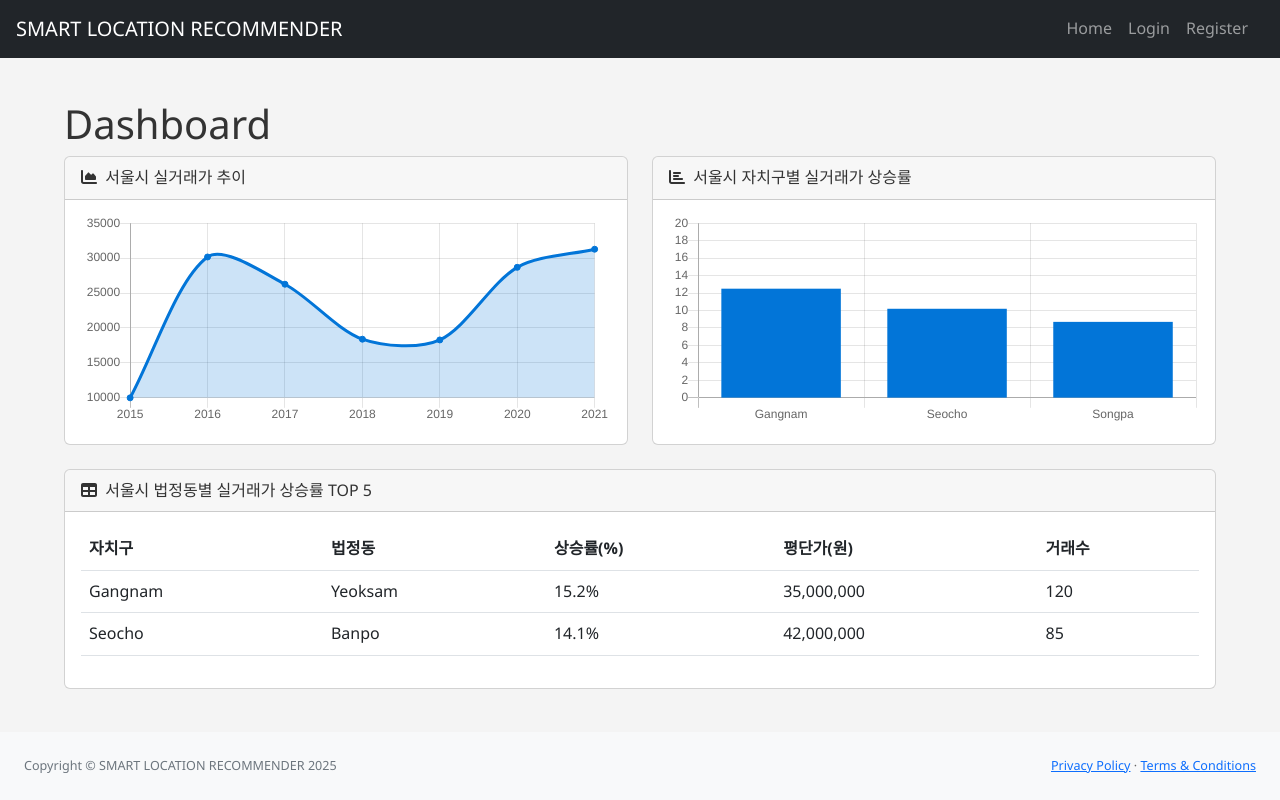
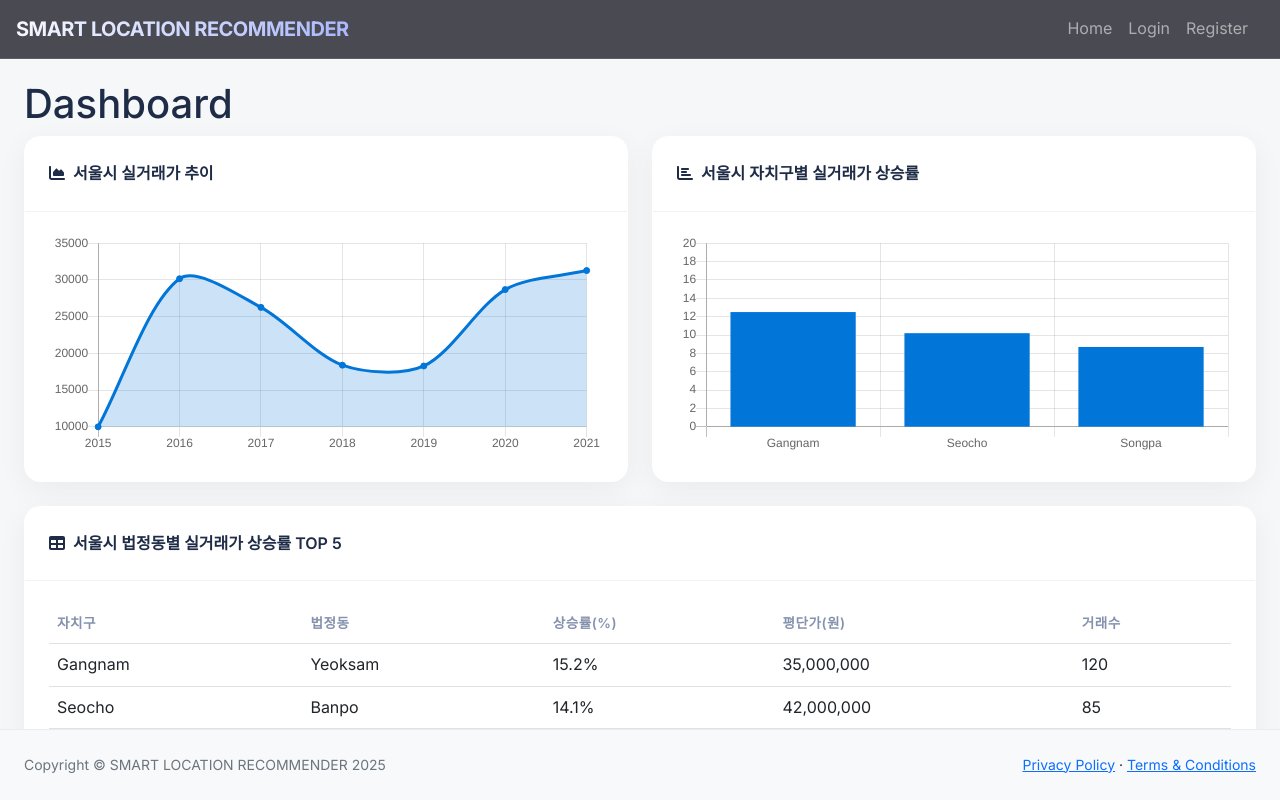
Before and after one commit to lastdays03/sample_flask, a Flask app: page / in a window 1280 px wide. Run offline with Flask 3, Linux system fonts and the light colour scheme; parts of the project's set-up code (start-up, migrations or seed data) failed here and were passed over; some libraries are stand-ins or nearby versions.

Commit message:
feat: UI에 글래스모피즘 및 그라데이션 효과를 포함한 현대적인 스타일링을 적용하고 관련 문서를 추가했습니다.

```diff
--- a/app/__init__.py
+++ b/app/__init__.py
@@ -105,7 +105,16 @@ def create_app(config_name="default"):
 
     # 보안 설정 (Flask-Talisman)
     from flask_talisman import Talisman
-    Talisman(app, force_https=not (app.testing or app.debug))
+
+    csp = {
+        'default-src': "'self'",
+        'style-src': ["'self'", "'unsafe-inline'", "cdn.jsdelivr.net", "fonts.googleapis.com"],
+        'script-src': ["'self'", "'unsafe-inline'", "cdn.jsdelivr.net", "use.fontawesome.com", "cdnjs.cloudflare.com"],
+        'font-src': ["'self'", "fonts.gstatic.com", "use.fontawesome.com"],
+        'img-src': ["'self'", "data:"]
+    }
+
+    Talisman(app, force_https=not (app.testing or app.debug), content_security_policy=csp)
 
     # Rate Limiting (Flask-Limiter)
     from flask_limiter import Limiter
--- a/app/static/css/style.css
+++ b/app/static/css/style.css
@@ -1,43 +1,123 @@
-body {
-    font-family: 'Segoe UI', Tahoma, Geneva, Verdana, sans-serif;
-    line-height: 1.6;
-    margin: 0;
-    padding-top: 56px;
-    /* Height of fixed navbar */
-    padding-bottom: 60px;
-    /* Height of fixed footer */
-    padding-left: 20px;
-    padding-right: 20px;
-    background-color: #f4f4f4;
-    color: #333;
+:root {
+    /* Color Palette (HSL) */
+    --primary-h: 230;
+    --primary-s: 85%;
+    --primary-l: 60%;
+
+    --surface-h: 220;
+    --surface-s: 20%;
+    --surface-l: 97%;
+
+    --text-h: 220;
+    --text-s: 40%;
+    --text-l: 20%;
+
+    --brand-primary: hsl(var(--primary-h), var(--primary-s), var(--primary-l));
+    --brand-secondary: hsl(280, 80%, 60%); /* Purple accent */
+    --brand-surface: hsl(var(--surface-h), var(--surface-s), 100%);
+    --brand-background: hsl(var(--surface-h), var(--surface-s), var(--surface-l));
+    --text-main: hsl(var(--text-h), var(--text-s), var(--text-l));
+    --text-muted: hsl(var(--text-h), 20%, 60%);
+
+    /* Spacing */
+    --spacing-sm: 0.5rem;
+    --spacing-md: 1rem;
+    --spacing-lg: 2rem;
+
+    /* Effects */
+    --glass-bg: rgba(255, 255, 255, 0.7);
+    --glass-border: rgba(255, 255, 255, 0.5);
+    --shadow-soft: 0 8px 30px rgba(0, 0, 0, 0.05);
+    --shadow-hover: 0 20px 40px rgba(0, 0, 0, 0.1);
 }
 
+body {
+    font-family: 'Inter', 'Segoe UI', sans-serif;
+    background-color: var(--brand-background);
+    color: var(--text-main);
+    line-height: 1.6;
+    padding-top: 56px; /* Navbar height */
+    overflow-x: hidden;
+}
 
+/* Glassmorphism Navbar */
+.navbar {
+    background: rgba(30, 30, 40, 0.8) !important; /* Dark glass */
+    backdrop-filter: blur(12px);
+    -webkit-backdrop-filter: blur(12px);
+    border-bottom: 1px solid rgba(255, 255, 255, 0.1);
+}
 
-main {
-    /* Reset for Dashboard Layout */
-    width: 100%;
-    margin: 0;
-    padding: 20px;
+.navbar-brand {
+    font-weight: 700;
+    letter-spacing: -0.5px;
+    background: linear-gradient(135deg, #fff 0%, #a5b4fc 100%);
+    -webkit-background-clip: text;
+    -webkit-text-fill-color: transparent;
+}
+
+/* Cards */
+.card {
+    background: var(--brand-surface);
+    border: 1px solid white;
+    box-shadow: var(--shadow-soft);
+    border-radius: 16px;
+    transition: transform 0.3s ease, box-shadow 0.3s ease;
+    overflow: hidden;
+}
+
+.card:hover {
+    transform: translateY(-5px);
+    box-shadow: var(--shadow-hover);
+}
+
+.card-header {
+    background: transparent;
+    border-bottom: 1px solid rgba(0,0,0,0.05);
+    font-weight: 600;
+    padding: 1.5rem;
+}
+
+.card-body {
+    padding: 1.5rem;
+}
+
+/* Gradient Buttons */
+.btn-primary {
+    background: linear-gradient(135deg, var(--brand-primary) 0%, var(--brand-secondary) 100%);
+    border: none;
+    box-shadow: 0 4px 15px rgba(0,0,0,0.1);
+    transition: all 0.2s ease;
+}
+
+.btn-primary:hover {
+    filter: brightness(1.1);
+    transform: translateY(-1px);
+    box-shadow: 0 6px 20px rgba(0,0,0,0.15);
+}
+
+/* Tables */
+.table {
+    --bs-table-bg: transparent;
+}
+.table thead th {
+    font-weight: 600;
+    text-transform: uppercase;
+    font-size: 0.85rem;
+    letter-spacing: 0.5px;
+    color: var(--text-muted);
+    border-bottom-width: 1px;
+}
+
+/* Utilities */
+.text-gradient {
+    background: linear-gradient(135deg, var(--brand-primary) 0%, var(--brand-secondary) 100%);
+    -webkit-background-clip: text;
+    -webkit-text-fill-color: transparent;
 }
 
 footer {
-    text-align: center;
-    margin-top: 2rem;
-    font-size: 0.9em;
-    color: #666;
+    background: white;
+    border-top: 1px solid rgba(0,0,0,0.05);
+    margin-top: auto;
 }
-
-.button {
-    display: inline-block;
-    background: #007bff;
-    color: white;
-    padding: 10px 20px;
-    margin: 10px 5px;
-    border-radius: 5px;
-    text-decoration: none;
-}
-
-.button:hover {
-    background: #0056b3;
-}
--- a/app/templates/base.html
+++ b/app/templates/base.html
@@ -6,9 +6,17 @@
     <meta name="viewport" content="width=device-width, initial-scale=1.0">
     <meta name="csrf-token" content="{{ csrf_token() if csrf_token is defined else '' }}">
     <title>{% block title %}SMART LOCATION RECOMMENDER{% endblock %}</title>
+
+    <!-- Google Fonts -->
+    <link rel="preconnect" href="https://fonts.googleapis.com">
+    <link rel="preconnect" href="https://fonts.gstatic.com" crossorigin>
+    <link href="https://fonts.googleapis.com/css2?family=Inter:wght@400;500;600;700&display=swap" rel="stylesheet">
+
+    <!-- CSS -->
     <link href="https://cdn.jsdelivr.net/npm/simple-datatables@7.1.2/dist/style.min.css" rel="stylesheet" />
     <link href="https://cdn.jsdelivr.net/npm/bootstrap@5.2.3/dist/css/bootstrap.min.css" rel="stylesheet" />
     <link rel="stylesheet" href="{{ url_for('static', filename='css/style.css') }}">
+
     <script src="https://use.fontawesome.com/releases/v6.3.0/js/all.js" crossorigin="anonymous"></script>
     {% block head %}{% endblock %}
 </head>
```
Also changed, not shown: docs/plans/PLAN_restore_styling.md (added, +238 -0 lines), tests/integration/test_security.py (+16 -6 lines), 1 other file.
